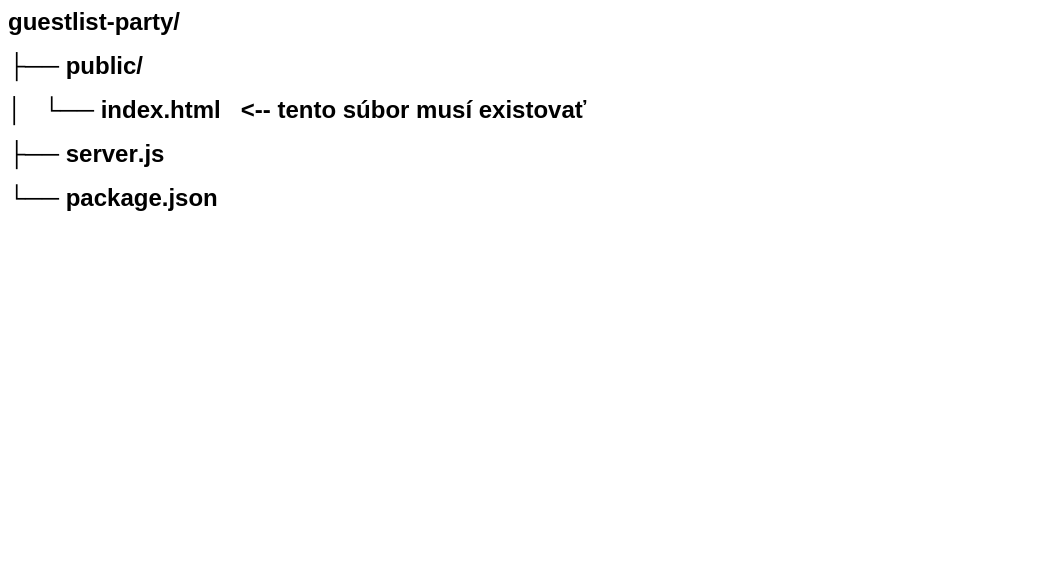
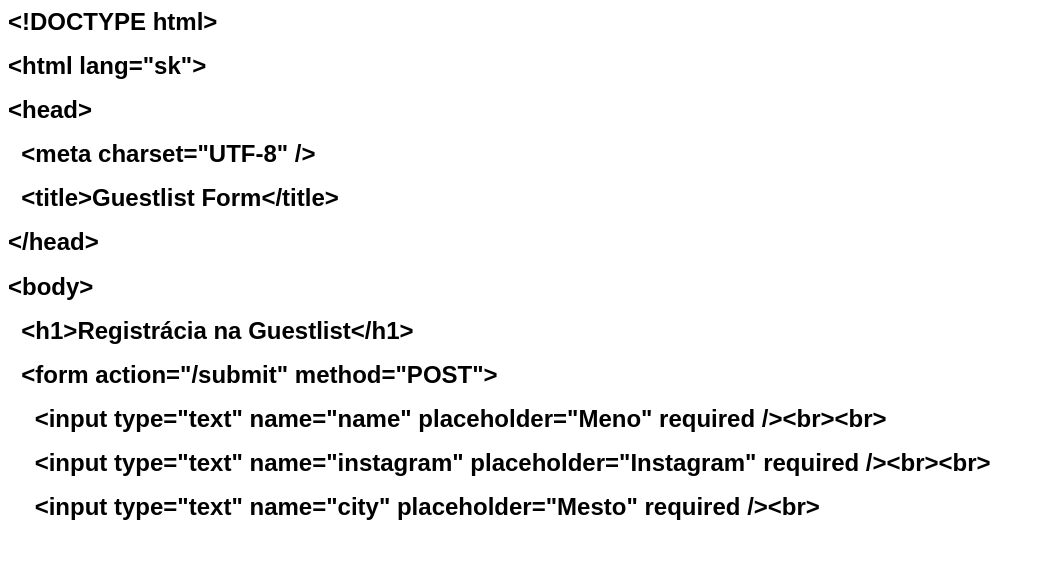
Before and after one commit to plutovski4/guestlist-party, a website: page public/index.html in a window 1280 px wide. Shown: the whole page, without its empty margins (0-1044 px from the left). Drawn offline with Linux system fonts and the light colour scheme.

Commit message:
Added functional index.html

```diff
--- a/public/index.html
+++ b/public/index.html
@@ -12,11 +12,19 @@
   </style>
 </head>
 <body>
-<h1 style="margin: 0.0px 0.0px 16.1px 0.0px; font: 24.0px Arial; -webkit-text-stroke: #000000"><span class="s1"><b>guestlist-party/</b></span></h1>
-<h1 style="margin: 0.0px 0.0px 16.1px 0.0px; font: 24.0px Arial; -webkit-text-stroke: #000000"><span class="s1"><b>├── public/</b></span></h1>
-<h1 style="margin: 0.0px 0.0px 16.1px 0.0px; font: 24.0px Arial; -webkit-text-stroke: #000000"><span class="s1"><b>│ <span class="Apple-converted-space">  </span>└── index.html <span class="Apple-converted-space">  </span>&lt;-- tento súbor musí existovať</b></span></h1>
-<h1 style="margin: 0.0px 0.0px 16.1px 0.0px; font: 24.0px Arial; -webkit-text-stroke: #000000"><span class="s1"><b>├── server.js</b></span></h1>
-<h1 style="margin: 0.0px 0.0px 16.1px 0.0px; font: 24.0px Arial; -webkit-text-stroke: #000000"><span class="s1"><b>└── package.json</b></span></h1>
+<h1 style="margin: 0.0px 0.0px 16.1px 0.0px; font: 24.0px Arial; -webkit-text-stroke: #000000"><span class="s1"><b>&lt;!DOCTYPE html&gt;</b></span></h1>
+<h1 style="margin: 0.0px 0.0px 16.1px 0.0px; font: 24.0px Arial; -webkit-text-stroke: #000000"><span class="s1"><b>&lt;html lang="sk"&gt;</b></span></h1>
+<h1 style="margin: 0.0px 0.0px 16.1px 0.0px; font: 24.0px Arial; -webkit-text-stroke: #000000"><span class="s1"><b>&lt;head&gt;</b></span></h1>
+<h1 style="margin: 0.0px 0.0px 16.1px 0.0px; font: 24.0px Arial; -webkit-text-stroke: #000000"><span class="s1"><b><span class="Apple-converted-space">  </span>&lt;meta charset="UTF-8" /&gt;</b></span></h1>
+<h1 style="margin: 0.0px 0.0px 16.1px 0.0px; font: 24.0px Arial; -webkit-text-stroke: #000000"><span class="s1"><b><span class="Apple-converted-space">  </span>&lt;title&gt;Guestlist Form&lt;/title&gt;</b></span></h1>
+<h1 style="margin: 0.0px 0.0px 16.1px 0.0px; font: 24.0px Arial; -webkit-text-stroke: #000000"><span class="s1"><b>&lt;/head&gt;</b></span></h1>
+<h1 style="margin: 0.0px 0.0px 16.1px 0.0px; font: 24.0px Arial; -webkit-text-stroke: #000000"><span class="s1"><b>&lt;body&gt;</b></span></h1>
+<h1 style="margin: 0.0px 0.0px 16.1px 0.0px; font: 24.0px Arial; -webkit-text-stroke: #000000"><span class="s1"><b><span class="Apple-converted-space">  </span>&lt;h1&gt;Registrácia na Guestlist&lt;/h1&gt;</b></span></h1>
+<h1 style="margin: 0.0px 0.0px 16.1px 0.0px; font: 24.0px Arial; -webkit-text-stroke: #000000"><span class="s1"><b><span class="Apple-converted-space">  </span>&lt;form action="/submit" method="POST"&gt;</b></span></h1>
+<h1 style="margin: 0.0px 0.0px 16.1px 0.0px; font: 24.0px Arial; -webkit-text-stroke: #000000"><span class="s1"><b><span class="Apple-converted-space">    </span>&lt;input type="text" name="name" placeholder="Meno" required /&gt;&lt;br&gt;&lt;br&gt;</b></span></h1>
+<h1 style="margin: 0.0px 0.0px 16.1px 0.0px; font: 24.0px Arial; -webkit-text-stroke: #000000"><span class="s1"><b><span class="Apple-converted-space">    </span>&lt;input type="text" name="instagram" placeholder="Instagram" required /&gt;&lt;br&gt;&lt;br&gt;</b></span></h1>
+<h1 style="margin: 0.0px 0.0px 16.1px 0.0px; font: 24.0px Arial; -webkit-text-stroke: #000000"><span class="s1"><b><span class="Apple-converted-space">    </span>&lt;input type="text" name="city" placeholder="Mesto" required /&gt;&lt;br&gt;</b></span></h1>
+<h1 style="margin: 0.0px 0.0px 16.1px 0.0px; font: 24.0px Arial; -webkit-text-stroke: #000000; min-height: 28.0px"><span class="s1"></span><br></h1>
 <h1 style="margin: 0.0px 0.0px 16.1px 0.0px; font: 24.0px Arial; -webkit-text-stroke: #000000; min-height: 28.0px"><span class="s1"></span><br></h1>
 <p class="p3"><span class="s1"></span><br></p>
 </body>
```
Also changed, not shown: 1 other file.
